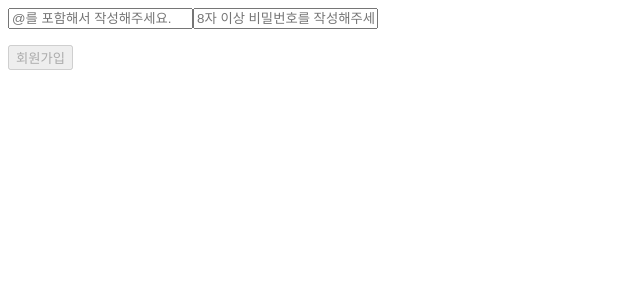
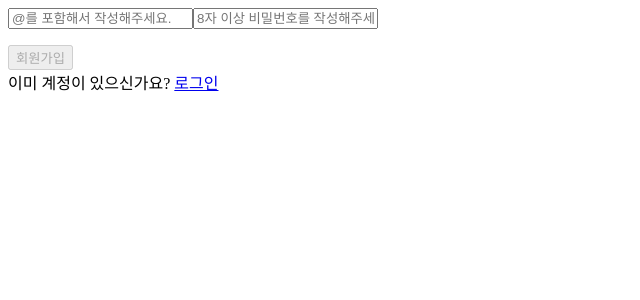
Before and after one commit to StarryPro/wanted-pre-onboarding-frontend, a React (Create React App) app: page /join in a window 1280 px wide. Shown: the top 300 px of the page, without its empty margins (0-640 px from the left). Built offline with nearby package versions, Linux system fonts and the light colour scheme.

Commit message:
:sparkles: [#2] feat: 회원가입 / 로그인 API 호출 및 JWT 로컬 스토리지 저장 기능 구현

```diff
--- a/package.json
+++ b/package.json
@@ -6,6 +6,7 @@
     "@testing-library/jest-dom": "^5.16.5",
     "@testing-library/react": "^13.4.0",
     "@testing-library/user-event": "^13.5.0",
+    "axios": "^1.2.0",
     "react": "^18.2.0",
     "react-dom": "^18.2.0",
     "react-router-dom": "^6.4.4",
--- a/src/Router.js
+++ b/src/Router.js
@@ -8,7 +8,7 @@ const Router = () => {
   return (
     <BrowserRouter>
       <Routes>
-        <Route path="/" element={<LoginPage />} />
+        <Route index element={<LoginPage />} />
         <Route path="/join" element={<JoinPage />} />
         <Route path="/todo" element={<TodoPage />} />
       </Routes>
--- /dev/null
+++ b/src/api/customAuthAxios.js
@@ -0,0 +1,7 @@
+import axios from 'axios';
+
+// 인증이 필요하지 않은 axios 인스턴스
+export const customAuthAxios = axios.create({
+  baseURL: 'https://pre-onboarding-selection-task.shop/',
+  headers: { 'Content-Type': 'application/json' },
+});
--- a/src/pages/auth/JoinPage.jsx
+++ b/src/pages/auth/JoinPage.jsx
@@ -1,6 +1,10 @@
 import React, { useEffect, useState } from 'react';
+import { useNavigate } from 'react-router-dom';
+import { customAuthAxios } from '../../api/customAuthAxios';
+import { Link } from 'react-router-dom';
 
 const JoinPage = () => {
+  const navigate = useNavigate();
   const [invaliedEmail, setInvaliedEmail] = useState(false);
   const [invaliedPassword, setInvaliedPassword] = useState(false);
   const [invaliedTotal, setInvaliedTotal] = useState(true);
@@ -56,9 +60,21 @@ const JoinPage = () => {
     }
   }, [invaliedEmail, invaliedPassword]);
 
+  const onSubmit = async (e) => {
+    e.preventDefault();
+    const res = await customAuthAxios.post('/auth/signup', inputs);
+    console.log('res:', res);
+    if (res.status === 201) {
+      alert('회원 가입 성공!! 로그인 페이지로 이동합니다.');
+      navigate('/');
+    } else {
+      alert('회원가입을 다시 진행해주세요.');
+    }
+  };
+
   return (
     <section>
-      <form>
+      <form onSubmit={onSubmit}>
         <label htmlFor="email">
           <input
             id="email"
@@ -85,6 +101,9 @@ const JoinPage = () => {
         </label>
         <p>{errorMessage}</p>
         <input type="submit" value="회원가입" disabled={invaliedTotal} />
+        <div>
+          이미 계정이 있으신가요? <Link to="/">로그인</Link>
+        </div>
       </form>
     </section>
   );
--- a/src/pages/auth/LoginPage.jsx
+++ b/src/pages/auth/LoginPage.jsx
@@ -1,6 +1,10 @@
 import React, { useState } from 'react';
+import { useNavigate } from 'react-router-dom';
+import { customAuthAxios } from '../../api/customAuthAxios';
+import { Link } from 'react-router-dom';
 
 const LoginPage = () => {
+  const navigate = useNavigate();
   const [inputs, setInputs] = useState({
     email: '',
     password: '',
@@ -15,9 +19,25 @@ const LoginPage = () => {
     });
   };
 
+  const onSubmit = async (e) => {
+    e.preventDefault();
+    try {
+      const res = await customAuthAxios.post('/auth/signin', inputs);
+      console.log('res:', res);
+      const accessToken = res.data.access_token;
+      if (accessToken) {
+        localStorage.setItem('token', accessToken);
+      }
+      navigate('/todo');
+    } catch (err) {
+      console.log('err:', err.response);
+      alert('잘못된 로그인 정보입니다.');
+    }
+  };
+
   return (
     <section>
-      <form>
+      <form onSubmit={onSubmit}>
         <label htmlFor="email">
           <input
             id="email"
@@ -41,6 +61,9 @@ const LoginPage = () => {
         </label>
         <input type="submit" value="로그인" />
       </form>
+      <div>
+        계정이 없으신가요? <Link to="/join">회원가입</Link>
+      </div>
     </section>
   );
 };
--- a/src/pages/todo/TodoPage.jsx
+++ b/src/pages/todo/TodoPage.jsx
@@ -1,7 +1,7 @@
 import React from 'react';
 
 const TodoPage = () => {
-  return <div></div>;
+  return <div>todo 페이지 입니다.</div>;
 };
 
 export default TodoPage;
```
Also changed, not shown: 1 other file (tests, documents, lock files or other folders).
